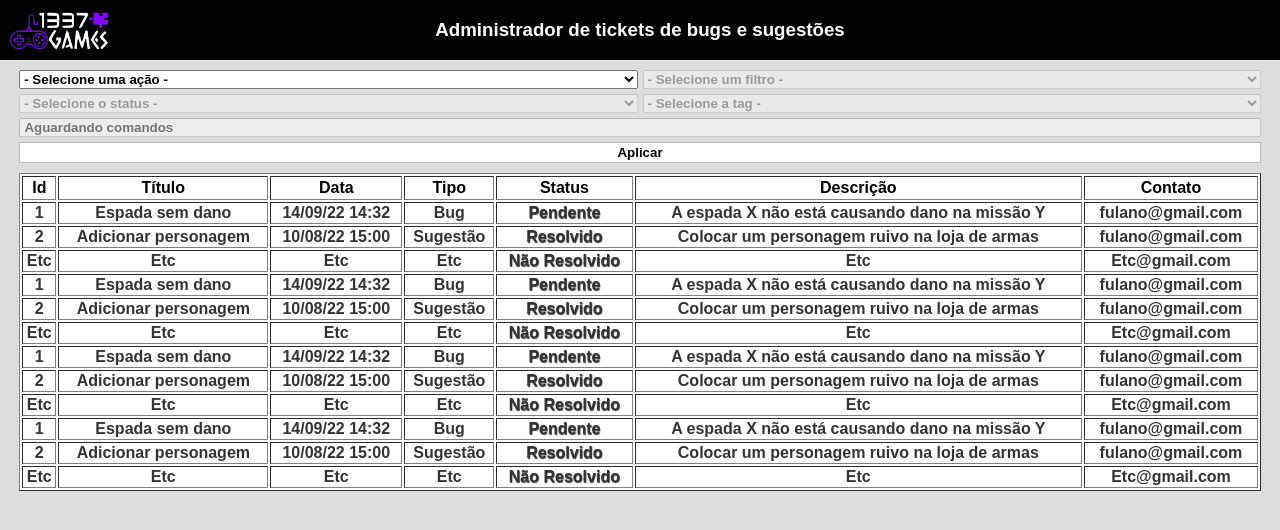
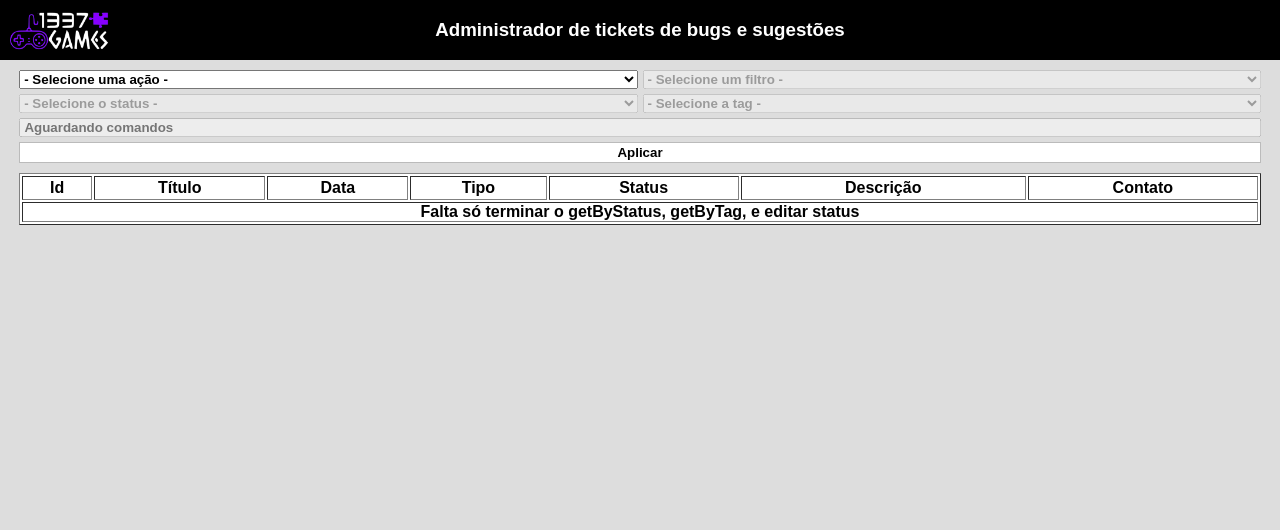
Before and after one commit to Mauro-Domingues/Sword-of-the-abyss-admin, a plain HTML site: page index.html in a window 1280 px wide. Drawn offline with Linux system fonts and the light colour scheme.

Commit message:
silly-modifications

```diff
--- a/index.html
+++ b/index.html
@@ -55,115 +55,10 @@
                 </tr>
             </thead>
             <tbody>
-                <tr>
-                    <td>1</td>
-                    <td>Espada sem dano</td>
-                    <td>14/09/22 14:32</td>
-                    <td>Bug</td>
-                    <td class="stn">Pendente</td>
-                    <td>A espada X não está causando dano na missão Y</td>
-                    <td>fulano@gmail.com</td>
-                </tr>
-                <tr>
-                    <td>2</td>
-                    <td>Adicionar personagem</td>
-                    <td>10/08/22 15:00</td>
-                    <td>Sugestão</td>
-                    <td class="stn">Resolvido</td>
-                    <td>Colocar um personagem ruivo na loja de armas</td>
-                    <td>fulano@gmail.com</td>
-                </tr>
-                <tr>
-                    <td>Etc</td>
-                    <td>Etc</td>
-                    <td>Etc</td>
-                    <td>Etc</td>
-                    <td class="stn">Não Resolvido</td>
-                    <td>Etc</td>
-                    <td>Etc@gmail.com</td>
-                </tr>
-                <tr>
-                    <td>1</td>
-                    <td>Espada sem dano</td>
-                    <td>14/09/22 14:32</td>
-                    <td>Bug</td>
-                    <td class="stn">Pendente</td>
-                    <td>A espada X não está causando dano na missão Y</td>
-                    <td>fulano@gmail.com</td>
-                </tr>
-                <tr>
-                    <td>2</td>
-                    <td>Adicionar personagem</td>
-                    <td>10/08/22 15:00</td>
-                    <td>Sugestão</td>
-                    <td class="stn">Resolvido</td>
-                    <td>Colocar um personagem ruivo na loja de armas</td>
-                    <td>fulano@gmail.com</td>
-                </tr>
-                <tr>
-                    <td>Etc</td>
-                    <td>Etc</td>
-                    <td>Etc</td>
-                    <td>Etc</td>
-                    <td class="stn">Não Resolvido</td>
-                    <td>Etc</td>
-                    <td>Etc@gmail.com</td>
-                </tr>
-                <tr>
-                    <td>1</td>
-                    <td>Espada sem dano</td>
-                    <td>14/09/22 14:32</td>
-                    <td>Bug</td>
-                    <td class="stn">Pendente</td>
-                    <td>A espada X não está causando dano na missão Y</td>
-                    <td>fulano@gmail.com</td>
-                </tr>
-                <tr>
-                    <td>2</td>
-                    <td>Adicionar personagem</td>
-                    <td>10/08/22 15:00</td>
-                    <td>Sugestão</td>
-                    <td class="stn">Resolvido</td>
-                    <td>Colocar um personagem ruivo na loja de armas</td>
-                    <td>fulano@gmail.com</td>
-                </tr>
-                <tr>
-                    <td>Etc</td>
-                    <td>Etc</td>
-                    <td>Etc</td>
-                    <td>Etc</td>
-                    <td class="stn">Não Resolvido</td>
-                    <td>Etc</td>
-                    <td>Etc@gmail.com</td>
-                </tr>
-                <tr>
-                    <td>1</td>
-                    <td>Espada sem dano</td>
-                    <td>14/09/22 14:32</td>
-                    <td>Bug</td>
-                    <td class="stn">Pendente</td>
-                    <td>A espada X não está causando dano na missão Y</td>
-                    <td>fulano@gmail.com</td>
-                </tr>
-                <tr>
-                    <td>2</td>
-                    <td>Adicionar personagem</td>
-                    <td>10/08/22 15:00</td>
-                    <td>Sugestão</td>
-                    <td class="stn">Resolvido</td>
-                    <td>Colocar um personagem ruivo na loja de armas</td>
-                    <td>fulano@gmail.com</td>
-                </tr>
-                <tr>
-                    <td>Etc</td>
-                    <td>Etc</td>
-                    <td>Etc</td>
-                    <td>Etc</td>
-                    <td class="stn">Não Resolvido</td>
-                    <td>Etc</td>
-                    <td>Etc@gmail.com</td>
-                </tr>
             </tbody>
+            <tfoot>
+                <td colspan="7"><b>Falta só terminar o getByStatus, getByTag, e editar status</b></td>
+            </tfoot>
         </table>
     </main>
     <script type="module" src="./script.js"></script>
--- a/script.js
+++ b/script.js
@@ -97,7 +97,7 @@ action.addEventListener("change", () => {
 })
 
 apply.addEventListener("click", async () => {
-    let url = "http://localhost:3000/ticket/"
+    let url = "http://localhost:3000/ticket/Pendente"
     let params = {}
     switch(action.value) {
         case "Buscar":
@@ -106,18 +106,12 @@ apply.addEventListener("click", async () => {
                     params = {method: 'GET', headers: new Headers()}
                 break
                 case "Status":
-                    params = {
-                        method: 'GET',
-                        headers: new Headers(),
-                        body: {'status' : `${ticketStatus.value}`},
-                    }
+                    url = `${url}${ticketStatus.value}`
+                    params = {method: 'GET', headers: new Headers()}
                 break
                 case "Tag":
-                    params = {
-                        method: 'GET',
-                        headers: new Headers(),
-                        body: {'type' : `${tag.value}`},
-                    }
+                    url = `${url}${tag.value}`
+                    params = {method: 'GET', headers: new Headers()}
                 break
                 case "Id":
                     url = `${url}${argument.value}`
@@ -130,7 +124,7 @@ apply.addEventListener("click", async () => {
             }
         break
         case "Editar Status":
-            fetch(`http://localhost:3000/ticket/5`, {
+            fetch(`${url}${argument.value}`, {
                 method: 'PUT',
                 headers: new Headers(),
                 body: JSON.stringify(
@@ -139,10 +133,7 @@ apply.addEventListener("click", async () => {
             })
         break
         case "Deletar":
-            fetch(`${url}${argument.value}`, {
-                method: 'DELETE',
-                headers: new Headers()
-            })
+            fetch(`${url}${argument.value}`, {method: 'DELETE', headers: new Headers()})
         break
         default:
             url = null
```
